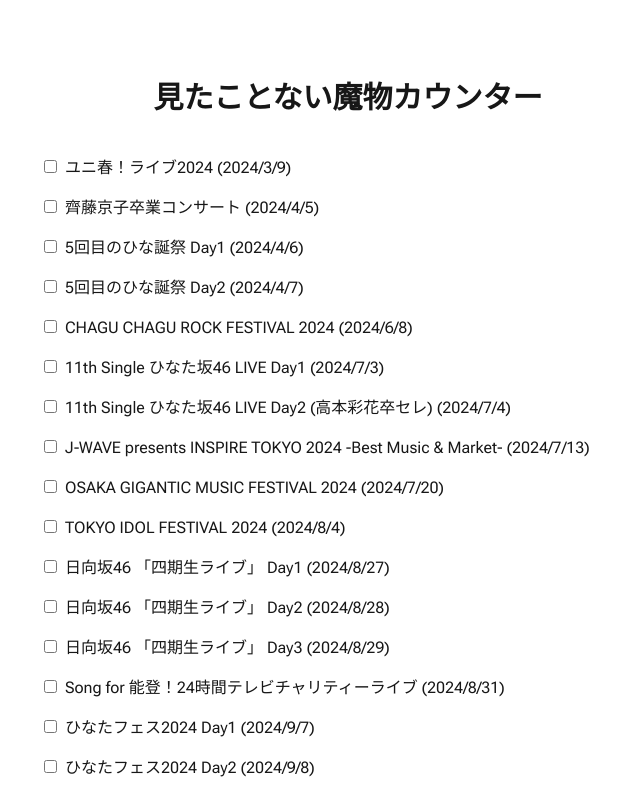
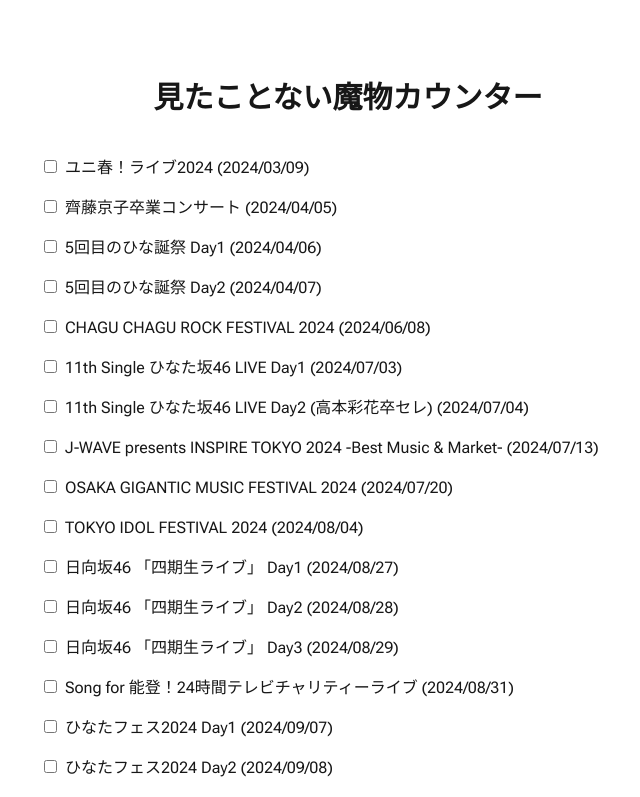
Before and after one commit to ryoryo25/mamonocounter, a Next.js app: page / in a window 1280 px wide. Shown: the top 797 px of the page, without its empty margins (292-932 px from the left). Built offline with nearby package versions, Linux system fonts and the light colour scheme.

Commit message:
live detail become all list & change date string method

```diff
--- a/src/app/page.tsx
+++ b/src/app/page.tsx
@@ -4,7 +4,7 @@
 
 type Live = {
   title: string
-  detail: LiveDetail | LiveDetail[]
+  detail: LiveDetail[]
 }
 
 type LiveDetail = {
@@ -17,17 +17,21 @@
 const lives: Live[] = [
   {
     title: "ユニ春！ライブ2024",
-    detail: {
+    detail: [
+      {
         date: "2024-03-09",
         mamono: true
       }
+    ]
   },
   {
     title: "齊藤京子卒業コンサート",
-    detail: {
+    detail: [
+      {
         date: "2024-04-05",
         mamono: false
       }
+    ]
   },
   {
     title: "5回目のひな誕祭",
@@ -44,10 +48,12 @@
   },
   {
     title: "CHAGU CHAGU ROCK FESTIVAL 2024",
-    detail: {
+    detail: [
+      {
         date: "2024-06-08",
         mamono: false
       }
+    ]
   },
   {
     title: "11th Single ひなた坂46 LIVE",
@@ -65,24 +71,30 @@
   },
   {
     title: "J-WAVE presents INSPIRE TOKYO 2024 -Best Music & Market-",
-    detail: {
+    detail: [
+      {
         date: "2024-07-13",
         mamono: false
       }
+    ]
   },
   {
     title: "OSAKA GIGANTIC MUSIC FESTIVAL 2024",
-    detail: {
+    detail: [
+      {
         date: "2024-07-20",
         mamono: true
       }
+    ]
   },
   {
     title: "TOKYO IDOL FESTIVAL 2024",
-    detail: {
+    detail: [
+      {
         date: "2024-08-04",
         mamono: false
       }
+    ]
   },
   {
     title: "日向坂46 「四期生ライブ」",
@@ -103,10 +115,12 @@
   },
   {
     title: "Song for 能登！24時間テレビチャリティーライブ",
-    detail: {
+    detail: [
+      {
         date: "2024-08-31",
         mamono: true
       }
+    ]
   },
   {
     title: "ひなたフェス2024",
@@ -144,7 +158,8 @@
 ]
 
 const mamonoRank = (countParticipated: number, countMamono: number): string => {
-  const maxParticipated = lives.length
+  const maxParticipated = lives.map(e => e.detail.length)
+                               .reduce((s, e) => s + e, 0)
   if (countParticipated === maxParticipated) {
     return "魔物"
   } else if (countMamono >= 10) {
@@ -158,8 +173,10 @@
   }
 }
 
-const getDateString = (date: Date): string => {
-  return `${date.getFullYear()}/${date.getMonth() + 1}/${date.getDate()}`
+const getDateString = (date: string): string => {
+  // const newDate = new Date(date)
+  // return `${date.getFullYear()}/${date.getMonth() + 1}/${date.getDate()}`
+  return date.replaceAll("-", "/")
 }
 
 const Home = () => {
@@ -190,30 +207,17 @@
         <h1 className="text-3xl font-bold mb-10 flex justify-center">見たことない魔物カウンター</h1>
         <div className="flex flex-col gap-4 mb-8">
           {lives.map(live => {
-            if (Array.isArray(live.detail)) {
             return live.detail.map((stage, i) => {
-                const no = stage.no ? stage.no : "Day" + (i + 1)
+              const no = stage.no ? stage.no : (live.detail.length > 1 ? "Day" + (i + 1) : "")
               const info = stage.info ? ` (${stage.info})` : ""
-                const datestr = getDateString(new Date(stage.date))
+              const datestr = getDateString(stage.date)
               const label = `${live.title} ${no}${info} (${datestr})`
               return (
                 <label key={label}>
                     <input type="checkbox" value={Number(stage.mamono)} className="mr-2" onChange={(event) => checkboxChange(event)} />
                     {label}
                   </label>
-                )
-              })
-            } else {
-              const datestr = getDateString(new Date(live.detail.date))
-              const info = live.detail.info ? ` (${live.detail.info})` : ""
-              const label = `${live.title}${info} (${datestr})`
-              return (
-                <label key={label}>
-                  <input type="checkbox" value={Number(live.detail.mamono)} className="mr-2" onChange={(event) => checkboxChange(event)} />
-                  {label}
-                </label>
-              )
-            }
+              )})
             })}
         </div>
         <div className="flex justify-center mb-8">
```
Lines whose indentation alone changed are shown as unchanged.
